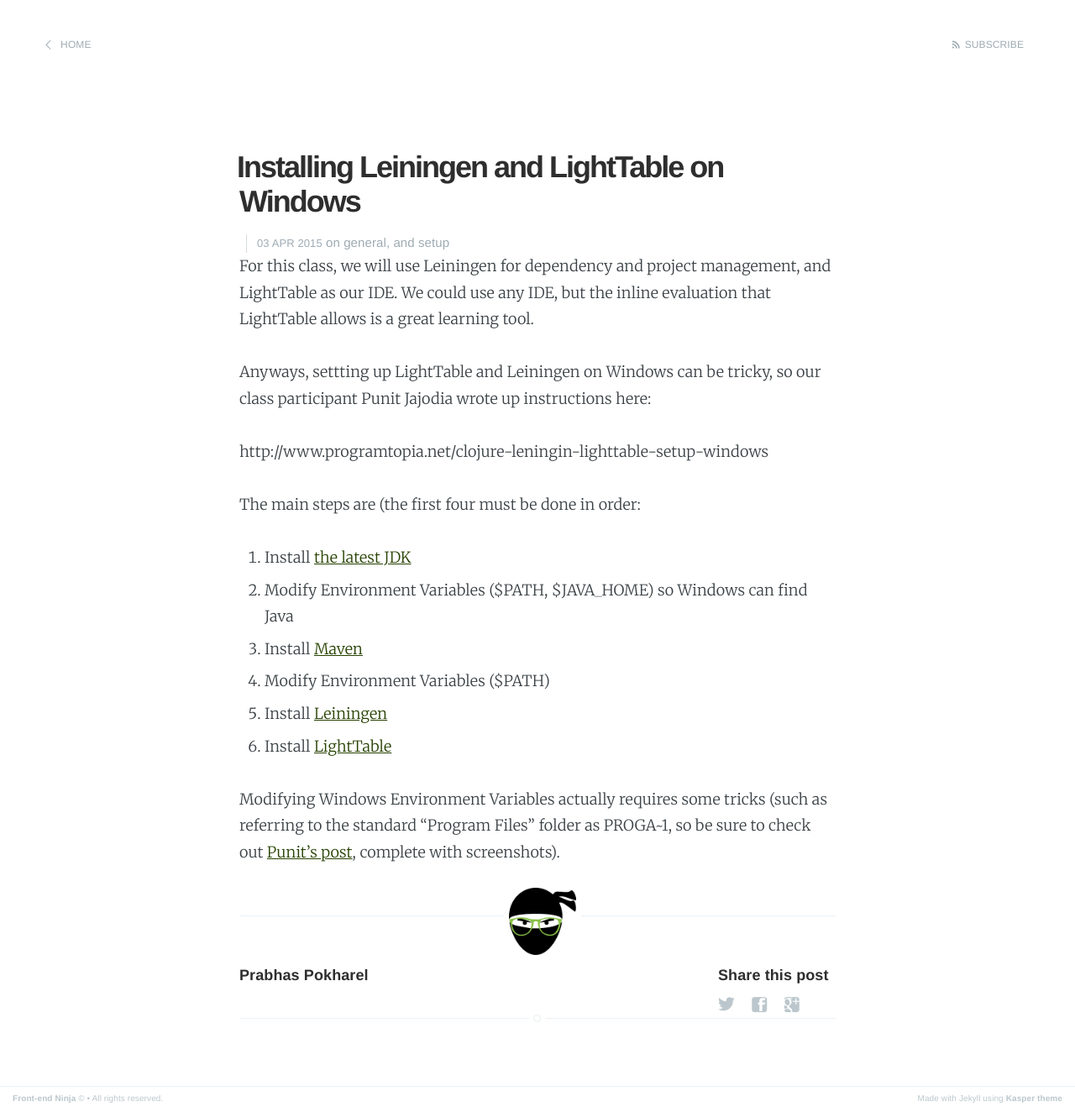
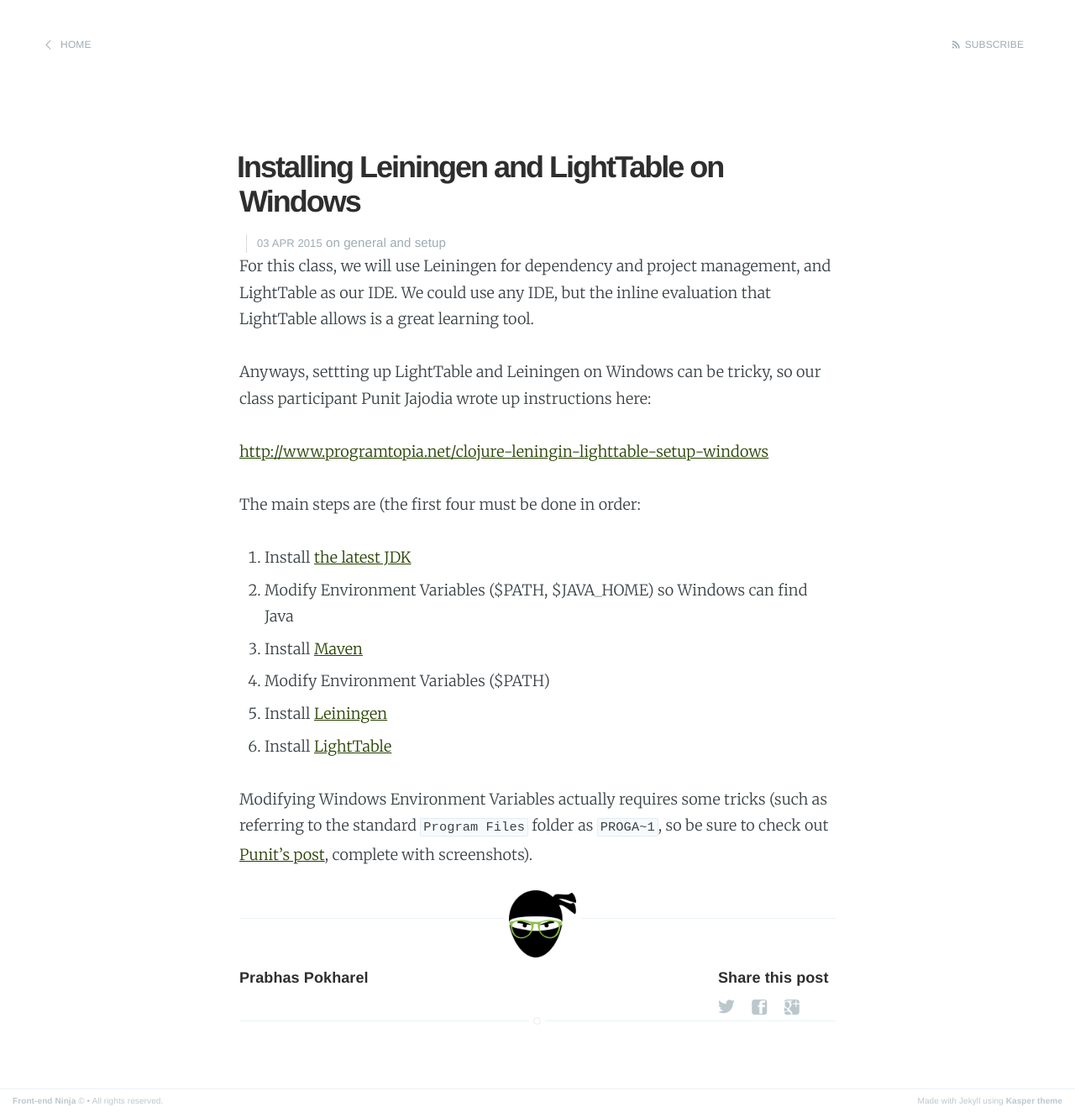
Before and after one commit to om-guru-dev/om-guru-dev.github.io, a Jekyll site: the page built from _posts/2015-04-03-Installation-on-Windows.markdown, in a window 1280 px wide. Shown: the whole page at 84% size. Built offline with Jekyll 4.4.1, drawn with Linux system fonts in a browser that asks for light colours; Markdown is read by kramdown in place of the engine named in the settings.

Commit message:
better tag
Date:      Sun Apr 5 14:40:33 2015 +0545

```diff
--- a/_posts/2015-04-03-Installation-on-Windows.markdown
+++ b/_posts/2015-04-03-Installation-on-Windows.markdown
@@ -2,7 +2,7 @@
 layout: post
 title:  "Installing Leiningen and LightTable on Windows"
 date:   2015-04-03 17:00:00
-categories: general, setup
+categories: general setup
 author: Prabhas Pokharel
 ---
 
@@ -10,9 +10,10 @@
 
 Anyways, settting up LightTable and Leiningen on Windows can be tricky, so our class participant Punit Jajodia wrote up instructions here:
 
-http://www.programtopia.net/clojure-leningin-lighttable-setup-windows
+[http://www.programtopia.net/clojure-leningin-lighttable-setup-windows](http://www.programtopia.net/clojure-leningin-lighttable-setup-windows)
 
 The main steps are (the first four must be done in order:
+
  1. Install [the latest JDK](http://www.oracle.com/technetwork/java/javase/downloads/jdk7-downloads-1880260.html)
  2. Modify Environment Variables ($PATH, $JAVA_HOME) so Windows can find Java
  3. Install [Maven](https://maven.apache.org/download.cgi)
@@ -20,4 +21,4 @@
  5. Install [Leiningen](http://leiningen.org/#install)
  6. Install [LightTable](http://lighttable.com/)
 
-Modifying Windows Environment Variables actually requires some tricks (such as referring to the standard "Program Files" folder as PROGA~1, so be sure to check out  [Punit's post](http://www.programtopia.net/clojure-leningin-lighttable-setup-windows), complete with screenshots).
+Modifying Windows Environment Variables actually requires some tricks (such as referring to the standard `Program Files` folder as `PROGA~1`, so be sure to check out  [Punit's post](http://www.programtopia.net/clojure-leningin-lighttable-setup-windows), complete with screenshots).
```
